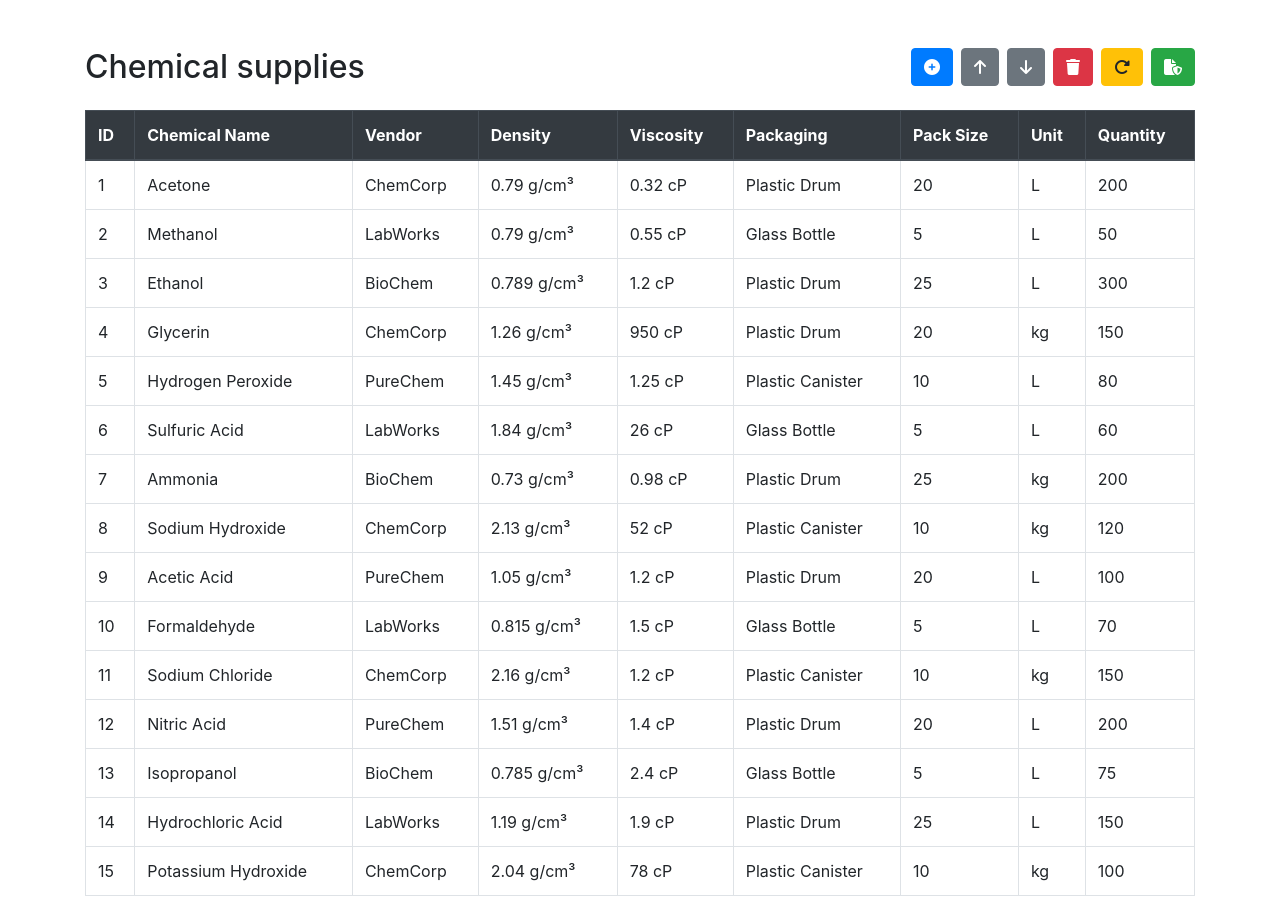
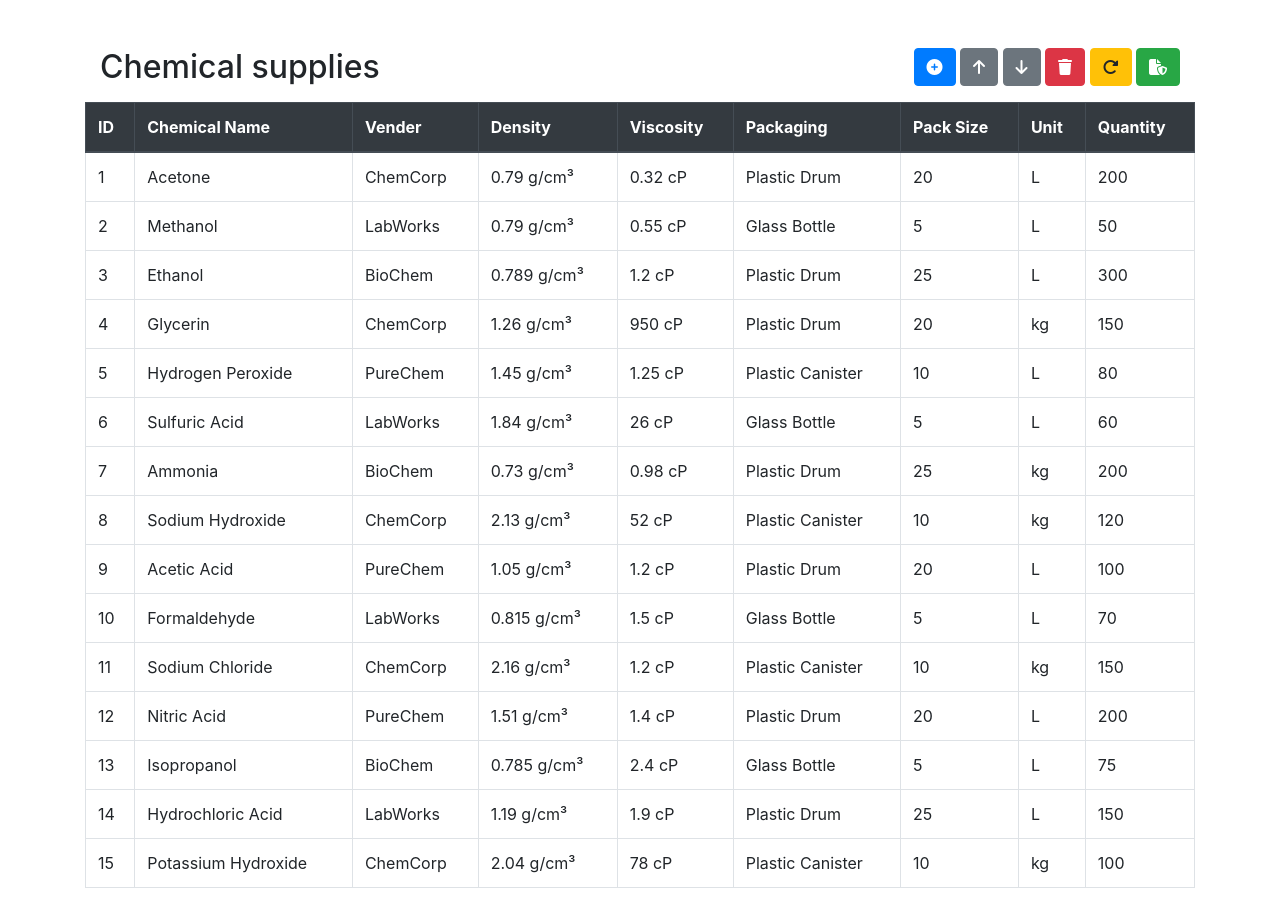
Before and after one commit to madhuri2930/table_assignment, a plain HTML site: page index.html in a window 1280 px wide. Drawn offline with nearby package versions, Linux system fonts and the light colour scheme.

Commit message:
code changed

```diff
--- a/index.html
+++ b/index.html
@@ -32,37 +32,36 @@
   </head>
   <body>
     <div class="container mt-5">
-      <div class="d-flex justify-content-between flex-wrap">
+      <div class="container mt-5 d-flex justify-content-between">
         <h2>Chemical supplies</h2>
-        <div class="toolbar mb-3 d-flex flex-wrap">
-          <button class="btn btn-primary mb-2 mr-2" onclick="addRow()">
+        <div class="toolbar mb-3">
+          <button class="btn btn-primary" onclick="addRow()">
             <i class="fa-solid fa-circle-plus"></i>
           </button>
-          <button class="btn btn-secondary mb-2 mr-2" onclick="moveRowUp()">
+          <button class="btn btn-secondary" onclick="moveRowUp()">
             <i class="fa-solid fa-arrow-up"></i>
           </button>
-          <button class="btn btn-secondary mb-2 mr-2" onclick="moveRowDown()">
+          <button class="btn btn-secondary" onclick="moveRowDown()">
             <i class="fa-solid fa-arrow-down"></i>
           </button>
-          <button class="btn btn-danger mb-2 mr-2" onclick="deleteRow()">
+          <button class="btn btn-danger" onclick="deleteRow()">
             <i class="fa-solid fa-trash"></i>
           </button>
-          <button class="btn btn-warning mb-2 mr-2" onclick="refreshData()">
+          <button class="btn btn-warning" onclick="refreshData()">
             <i class="fa-solid fa-rotate-right"></i>
           </button>
-          <button class="btn btn-success mb-2" onclick="saveData()">
+          <button class="btn btn-success" onclick="saveData()">
             <i class="fa-solid fa-file-shield"></i>
           </button>
         </div>
       </div>
 
-      <div class="table-responsive">
       <table id="chemicalTable" class="table table-bordered">
         <thead class="thead-dark">
           <tr>
             <th class="sortable" onclick="sortTable(0)">ID</th>
             <th class="sortable" onclick="sortTable(1)">Chemical Name</th>
-              <th class="sortable" onclick="sortTable(2)">Vendor</th>
+            <th class="sortable" onclick="sortTable(2)">Vender</th>
             <th class="sortable" onclick="sortTable(3)">Density</th>
             <th class="sortable" onclick="sortTable(4)">Viscosity</th>
             <th class="sortable" onclick="sortTable(5)">Packaging</th>
@@ -71,10 +70,11 @@
             <th class="sortable" onclick="sortTable(8)">Quantity</th>
           </tr>
         </thead>
-          <tbody id="tableBody"></tbody>
+        <tbody id="tableBody">
+
+        </tbody>
       </table>
-      </div>
-    </div>
+
 
     <script src="index.js"></script>
   </body>
```
Lines whose indentation alone changed are shown as unchanged.
